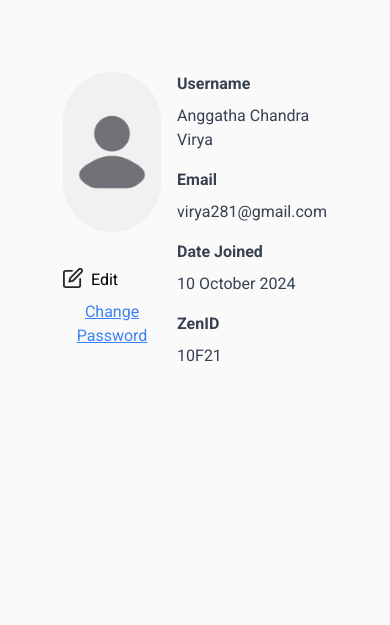
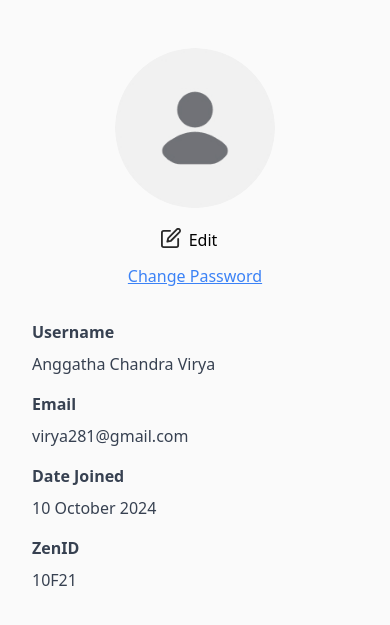
Before and after one commit to Presudeos/ZenTask, a PHP site: page /profile.php in a window 390 px wide. Shown: the part 76-701 px from the top of the page. Run offline with PHP 8.4, Linux system fonts and the light colour scheme; some libraries are stand-ins or nearby versions.

Commit message:
RESPONSIVE

```diff
--- a/UTS/page/profile.php
+++ b/UTS/page/profile.php
@@ -1,3 +1,5 @@
+<!-- Responsive -->
+
 <!DOCTYPE html>
 <html lang="en">
 <head>
@@ -13,7 +15,7 @@
       rel="stylesheet"
     />
     <link
-      href="https://fonts.googleapis.com/css2?family=Poppins:ital,wght@0,100;0,200;0,300;0,400;0,500;0,600;0,700;0,800;0,900;1,100;1,200;1,300;1,400;1,500;1,600;1,700;1,800;1,900&display=swap"
+      href="https://fonts.googleapis.com/css2?family=Poppins:ital,wght@0,100;0,200;0,300;0,400;0,500;0,600;0,700;0,800;0,900&display=swap"
       rel="stylesheet"
     />
     <link
@@ -21,7 +23,7 @@
       rel="stylesheet"
     />
     <link
-      href="https://fonts.googleapis.com/css2?family=Roboto:ital,wght@0,100;0,300;0,400;0,500;0,700;0,900;1,100;1,300;1,400;1,500;1,700;1,900&display=swap"
+      href="https://fonts.googleapis.com/css2?family=Roboto:ital,wght@0,100;0,300;0,400;0,500;0,700;0,900&display=swap"
       rel="stylesheet"
     />
 
@@ -55,7 +57,7 @@
                 <img
                     src="./images/user_profile.jpg"
                     class="cursor-pointer rounded-full object-cover h-12 ml-4"
-                    alt=""
+                    alt="Profile Picture"
                 ></img>
             </a>
             <a href="profile.php">
@@ -68,13 +70,13 @@
 
 <!-- Profile -->
 <div class="bgblur">
-        <div class="w-4/5 mx-auto md:w-[600px] mt-12 flex justify-center font-[Roboto] rounded-lg p-6 gap-x-4">
-            <div>
-                <img src="./images/user_profile.jpg" class="w-40 h-40 object-cover rounded-full mr-12 mb-8"/>
-                <button class="w-auto h-auto pr-3 py-1 rounded-md edit-box add flex gap-x-2 mb-1"><img class="w-5 edit-box" src="./images/edit.svg"></img>Edit</button>
+    <div class="w-full max-w-4xl mx-auto mt-12 flex flex-col md:flex-row justify-center items-center gap-8">
+        <div class="flex flex-col items-center md:items-start">
+            <img src="./images/user_profile.jpg" class="w-40 h-40 md:w-48 md:h-48 object-cover rounded-full aspect-square mb-4"/>
+            <button class="w-auto h-auto pr-3 py-1 rounded-md edit-box add flex gap-x-2 mb-2"><img class="w-5 edit-box" src="./images/edit.svg"></img>Edit</button>
             <button class="w-auto text-blue-500 underline edit-boxpassword">Change Password</button>
         </div>
-            <div class="text-md flex-col justify-start">
+        <div class="text-md flex flex-col justify-start w-full md:w-auto px-8 md:px-0"> <!-- Padding added for small screens -->
             <p class="mb-2 font-semibold text-gray-700">Username</p>
             <p class="mb-4 text-gray-700">Anggatha Chandra Virya</p>
             <p class="mb-2 font-semibold text-gray-700">Email</p>
@@ -87,21 +89,25 @@
     </div>
 </div>
 
-    <!-- Modal: Edit Task -->
+
+
+
+
+    <!-- Modal: Edit Profile -->
     <div class="modal-container-editprofile fixed top-0 left-0 h-full w-full flex items-center justify-center hidden">
-        <form action="#" method="POST" class="modal-editprofile w-96 px-8 py-8 flex flex-col justify-center bg-white rounded-md shadow font-[Roboto]">
+        <form action="#" method="POST" class="modal-editprofile w-11/12 max-w-md px-8 py-8 flex flex-col justify-center bg-white rounded-md shadow font-[Roboto]">
             <p class="font-bold place-self-center">Edit Profile</p>
             <div class="flex flex-col mb-3 mt-4 text-sm gap-y-1">
                 <label>Username</label>
-                <input class="h-10 p-3 border rounded-md" name="title" placeholder="Input username"/>
+                <input class="h-10 p-3 border rounded-md w-full" name="username" placeholder="Input username"/>
             </div>
             <div class="flex flex-col mb-3 text-sm gap-y-1">
                 <label>Email</label>
-                <input class="h-10 p-3 border rounded-md" name="title" placeholder="example@example.com"/>
+                <input class="h-10 p-3 border rounded-md w-full" name="email" placeholder="example@example.com"/>
             </div>
             <div class="flex flex-col mb-3 text-sm gap-y-1">
                 <label>Enter your password</label>
-                <input type="password" class="h-10 p-3 border rounded-md" name="oldpassword" placeholder="Input password"/>
+                <input type="password" class="h-10 p-3 border rounded-md w-full" name="oldpassword" placeholder="Input password"/>
             </div>
 
             <div class="flex flex-row mt-4  justify-between">
@@ -113,22 +119,22 @@
 
     <!-- Modal: Edit Password -->
     <div class="modal-container-editpassword fixed top-0 left-0 h-full w-full flex items-center justify-center hidden">
-        <form action="#" method="POST" class="modal-editpassword w-96 px-8 py-8 flex flex-col justify-center bg-white rounded-md shadow font-[Roboto]">
+        <form action="#" method="POST" class="modal-editpassword w-11/12 max-w-md px-8 py-8 flex flex-col justify-center bg-white rounded-md shadow font-[Roboto]">
             <p class="font-bold place-self-center">Edit Password</p>
             <div class="flex flex-col mb-3 mt-4 text-sm gap-y-1">
                 <label>Enter your password</label>
-                <input type="password" class="h-10 p-3 border rounded-md" name="oldpassword" placeholder="Input password"/>
+                <input type="password" class="h-10 p-3 border rounded-md w-full" name="oldpassword" placeholder="Input password"/>
             </div>
             <div class="flex flex-col mb-3 text-sm gap-y-1">
                 <label>Enter new password</label>
-                <input type="password" class="h-10 p-3 border rounded-md" name="newpassword" placeholder="Input new password"/>
+                <input type="password" class="h-10 p-3 border rounded-md w-full" name="newpassword" placeholder="Input new password"/>
             </div>
             <div class="flex flex-col mb-3 text-sm gap-y-1">
                 <label>Re-enter new password</label>
-                <input type="password" class="h-10 p-3 border rounded-md" name="reenter-newpassword" placeholder="Re-enter new password"/>
+                <input type="password" class="h-10 p-3 border rounded-md w-full" name="reenter-newpassword" placeholder="Re-enter new password"/>
             </div>
 
-            <div class="flex flex-row mt-4  justify-between">
+            <div class="flex flex-row mt-4 justify-between">
                 <button type="button" class="cancelform-editpassword w-28 h-8 rounded-md bg-gray-400 text-md text-white">Cancel</button>
                 <input type="submit" class="w-28 h-8 rounded-md bg-green-500 text-md text-white flex justify-center items-center cursor-pointer">
             </div>
```
Lines whose indentation alone changed are shown as unchanged.
